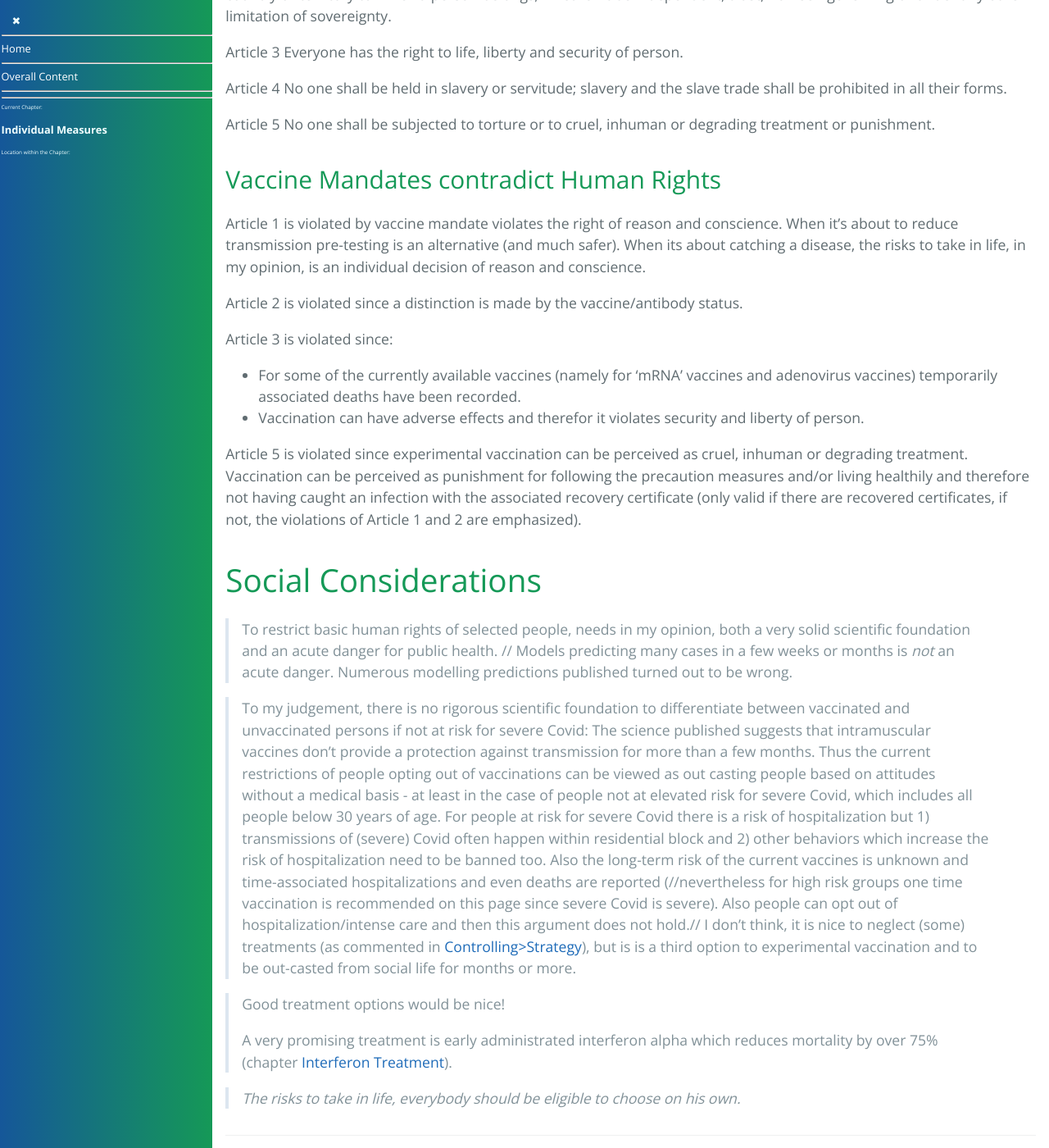
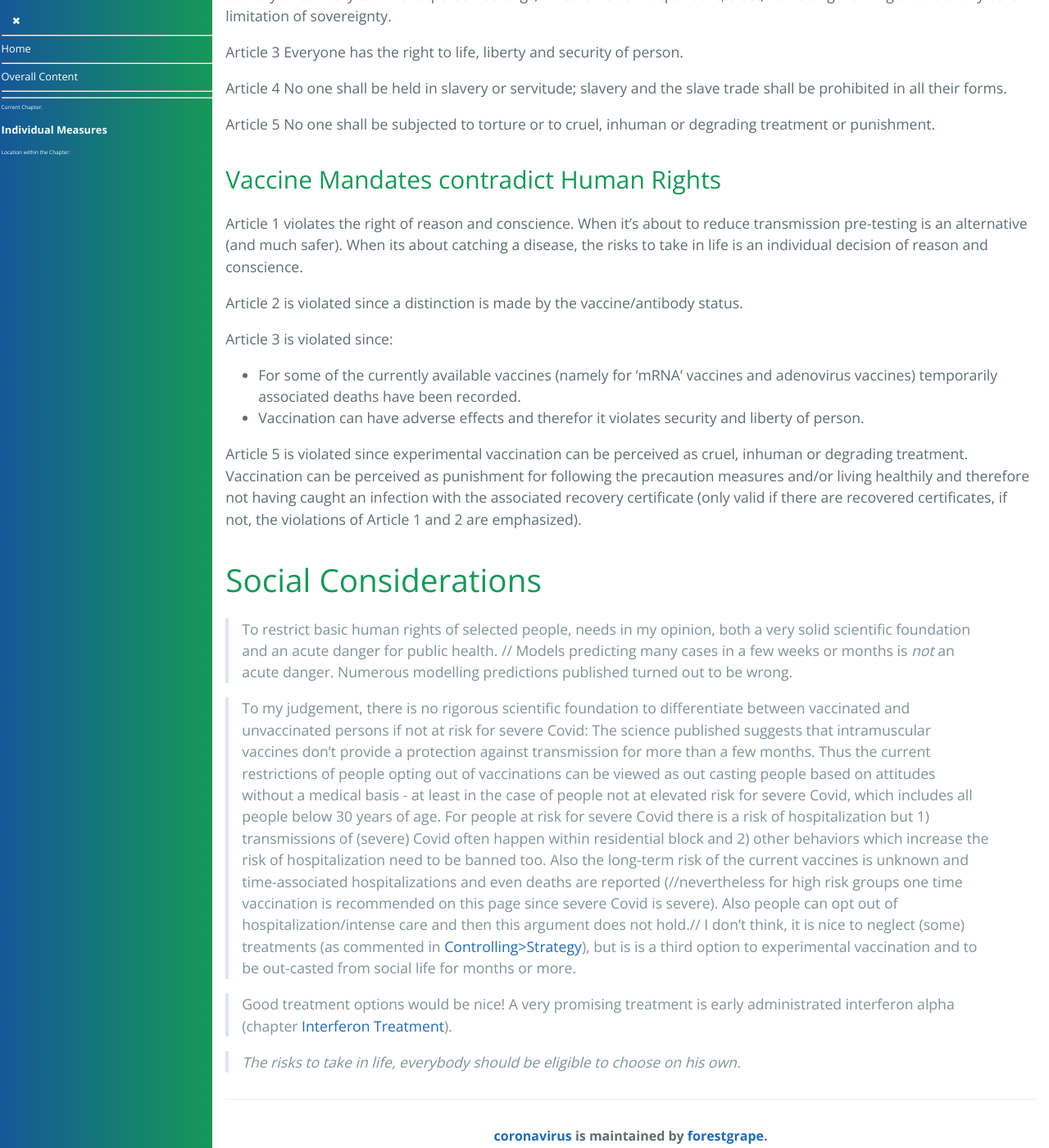
Before and after one commit to forestgrape/coronavirus, a Jekyll site: the page built from 7_social/individual_measures.md, in a window 1280 px wide and 1400 px high, scrolled down 1944 px. Shown: the whole window at 82% size. Built offline with Jekyll 4.4.1, drawn with Linux system fonts in a browser that asks for light colours; our own code applies the rules of GitHub Pages for plain Markdown files.

Commit message:
formulations

```diff
--- a/7_social/individual_measures.md
+++ b/7_social/individual_measures.md
@@ -61,9 +61,8 @@ Article 5
 No one shall be subjected to torture or to cruel, inhuman or degrading treatment or punishment.
 
 
-
 ### Vaccine Mandates contradict Human Rights
-Article 1 is violated by vaccine mandate violates the right of reason and conscience. When it's about to reduce transmission pre-testing is an alternative (and much safer). When its about catching a disease, the risks to take in life, in my opinion, is an individual decision of reason and conscience.
+Article 1 violates the right of reason and conscience. When it's about to reduce transmission pre-testing is an alternative (and much safer). When its about catching a disease, the risks to take in life is an individual decision of reason and conscience.
 
 Article 2 is violated since a distinction is made by the vaccine/antibody status.
 
@@ -83,8 +82,7 @@ Article 5 is violated since experimental vaccination can be perceived as cruel,
 > To my judgement, there is no rigorous scientific foundation to differentiate between vaccinated and unvaccinated persons if not at risk for severe Covid: The science published suggests that intramuscular vaccines don't provide a protection against transmission for more than a few months. Thus the current restrictions of people opting out of vaccinations can be viewed as out casting people based on attitudes without a medical basis - at least in the case of people not at elevated risk for severe Covid, which includes all people below 30 years of age. For people at risk for severe Covid there is a risk of hospitalization but 1) transmissions of (severe) Covid often happen within residential block and 2) other behaviors which increase the risk of hospitalization need to be banned too. Also the long-term risk of the current vaccines is unknown and time-associated hospitalizations and even deaths are reported (//nevertheless for high risk groups one time vaccination is recommended on this page since severe Covid is severe). Also people can opt out of hospitalization/intense care and then this argument does not hold.// I don't think, it is nice to neglect (some) treatments (as commented in [Controlling>Strategy](controlling.md#strategy)), but is is a third option to experimental vaccination and to be out-casted from social life for months or more.
 
 > Good treatment options would be nice!
->
-> A very promising treatment is early administrated interferon alpha which reduces mortality by over 75% (chapter [Interferon Treatment](../6_prevention_and_treatment/interferon.md)).
+> A very promising treatment is early administrated interferon alpha  (chapter [Interferon Treatment](../6_prevention_and_treatment/interferon.md)).
 
 
 > *The risks to take in life, everybody should be eligible to choose on his own.*
```
